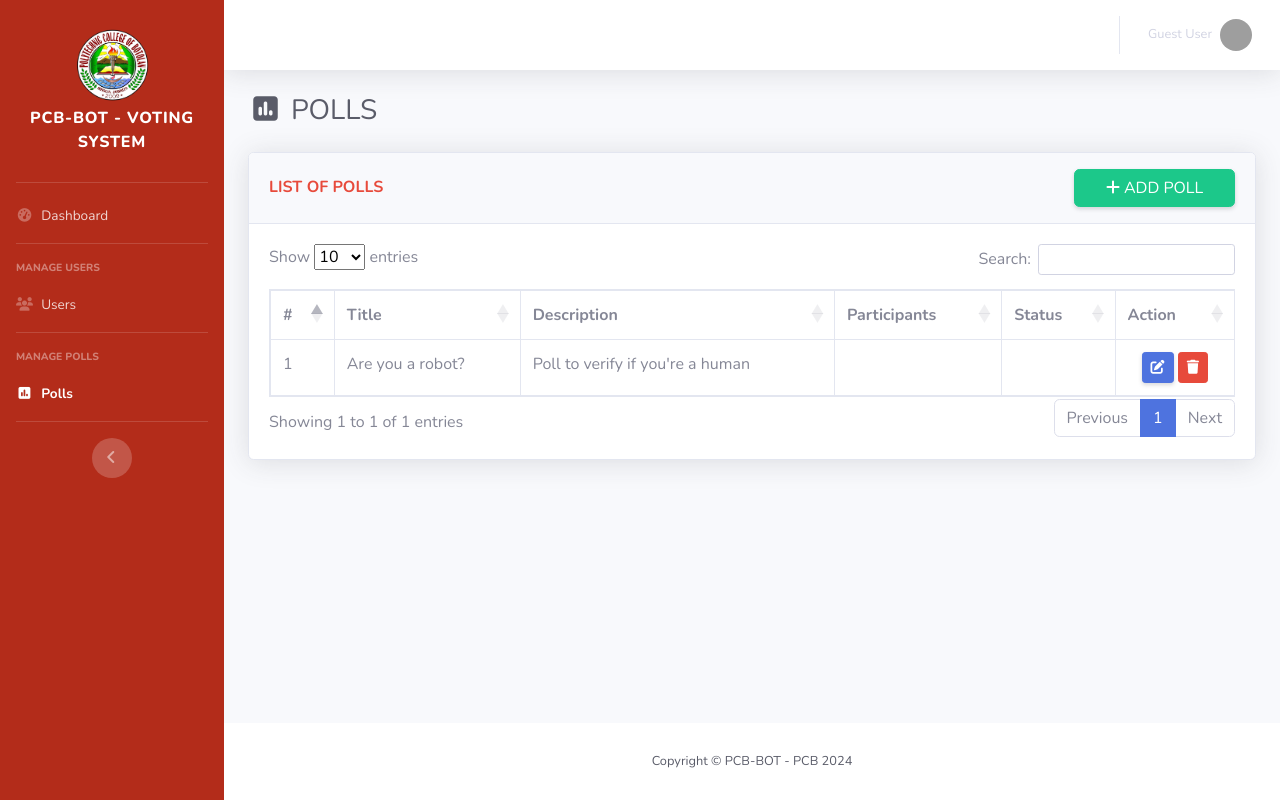
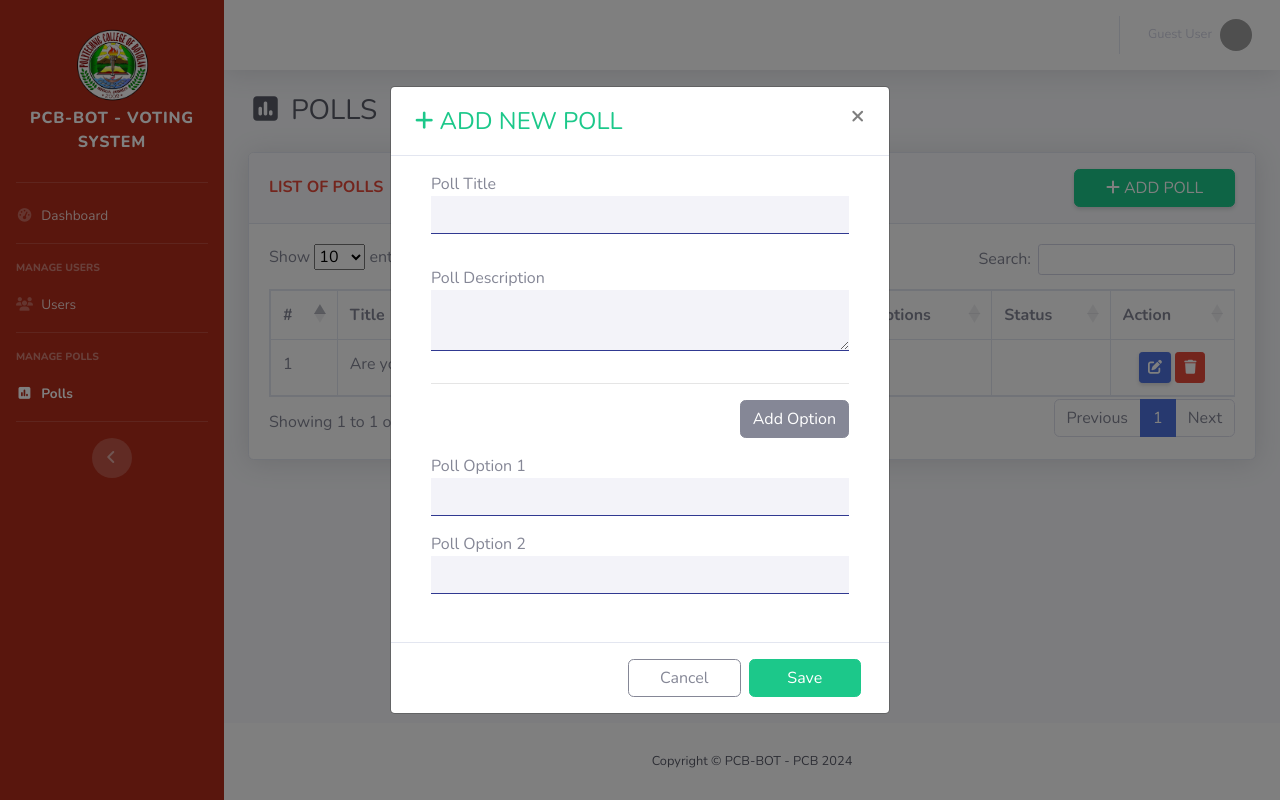
Before and after one commit to itsmeralph09/pcb-bot, a PHP site: page /polls.php in a window 1280 px wide, after a click on "ADD POLL". Run offline with PHP 8.4, Linux system fonts and the light colour scheme; data comes from the database, SQL or seed files in the repository; data that the repository does not hold is empty; some libraries are stand-ins or nearby versions; grey boxes are pictures that could not be loaded.

Commit message:
Added add poll function

```diff
--- /dev/null
+++ b/admin/modal/poll_add_modal.php
@@ -0,0 +1,82 @@
+<!-- Add -->
+<div class="modal fade" id="addNew" tabindex="-1" role="dialog" aria-labelledby="myModalLabel" aria-hidden="true" data-backdrop="static">
+    <div class="modal-dialog modal-dialog-centered" role="document">
+        <div class="modal-content">
+            <div class="modal-header">
+                <div class="row float-left ml-2">
+                    <h4 class="modal-title float-left text-success" id="myModalLabel">
+                        <i class="fas fa-plus fa-sm"></i> ADD NEW POLL
+                    </h4>
+                </div>
+                <div class="row float-right mr-2"><button type="button" class="close float-right" data-dismiss="modal" aria-hidden="true">&times;</button></div>
+            </div>
+            <form method="POST">
+                <div class="modal-body">
+                    <div class="container-fluid">
+                        <div class="row px-0 mb-3">
+                            <div class="col-12 form-group mb-3 px-0">
+                                <div class="col-12 d-flex">
+                                    <label class="control-label modal-label my-auto" for="poll_title">Poll Title</label>
+                                </div>
+                                <div class="col-12">
+                                    <input class="form-control custom-readonly-input" id="poll_title" name="poll_title" type="text" required>
+                                    <div class="invalid-feedback">
+                                        Please input a valid poll title.
+                                    </div>
+                                </div>
+                            </div>
+                        </div>
+                        <div class="row px-0 mb-3">
+                            <div class="col-12 form-group mb-3 px-0">
+                                <div class="col-12 d-flex">
+                                    <label class="control-label modal-label my-auto" for="poll_description">Poll Description</label>
+                                </div>
+                                <div class="col-12">
+                                    <textarea class="form-control custom-readonly-input" id="poll_description" name="poll_description" type="text" required></textarea>
+                                    <div class="invalid-feedback">
+                                        Please input a valid poll description.
+                                    </div>
+                                </div>
+                            </div>
+                        </div>
+                        <hr>
+                        <div class="row px-0 mb-3">
+                            <div class="col-12 text-right">
+                                <button type="button" class="btn btn-secondary" id="add-option-button">Add Option</button>
+                            </div>
+                        </div>
+                        <div id="poll-options-container" class="row px-0 mb-3">
+                            <div class="col-12 form-group mb-3 px-0">
+                                <div class="col-12 d-flex">
+                                    <label class="control-label modal-label my-auto" for="poll_options_0">Poll Option 1</label>
+                                </div>
+                                <div class="col-12">
+                                    <input class="form-control poll-option-input custom-readonly-input" id="poll_options_0" name="poll_options[]" type="text" required>
+                                    <div class="invalid-feedback">
+                                        Please input a valid poll option.
+                                    </div>
+                                </div>
+                            </div>
+                            <div class="col-12 form-group mb-3 px-0">
+                                <div class="col-12 d-flex">
+                                    <label class="control-label modal-label my-auto" for="poll_options_0">Poll Option 2</label>
+                                </div>
+                                <div class="col-12">
+                                    <input class="form-control poll-option-input custom-readonly-input" id="poll_options_1" name="poll_options[]" type="text" required>
+                                    <div class="invalid-feedback">
+                                        Please input a valid poll option.
+                                    </div>
+                                </div>
+                            </div>
+                        </div>
+
+                    </div>
+                </div>
+                <div class="modal-footer col-12 px-4">
+                    <button type="button" class="btn btn-outline-secondary col-12 col-sm-3" data-dismiss="modal">Cancel</button>
+                    <button type="submit" name="edit" class="btn btn-success col-12 col-sm-3" id="addPoll">Save</button>
+                </div>
+            </form>
+        </div>
+    </div>
+</div>
--- a/admin/polls.php
+++ b/admin/polls.php
@@ -54,7 +54,7 @@
                                                     <th scope="col">#</th>
                                                     <th scope="col">Title</th>
                                                     <th scope="col">Description</th>
-                                                    <th scope="col">Participants</th>
+                                                    <th scope="col">Options</th>
                                                     <th scope="col">Status</th>
                                                     <th scope="col">Action</th>
 
@@ -82,6 +82,7 @@
                                                             $status_text = "<span class='text-success'>OPEN</span>";
                                                         }
 
+
                                                         if ($poll_status == "CLOSE") {
                                                             $status_button = "<a class='btn btn-sm btn-success open-poll-btn shadow-sm'
                                                                                 data-toggle='tooltip' data-placement='right' title='Open " . htmlspecialchars($poll_title) . "'
@@ -102,12 +103,21 @@
                                                                               </a>";
                                                         }
 
+                                                        // Fetch poll options
+                                                        $poll_options_query = "SELECT * FROM `poll_options_tbl` WHERE poll_id = $poll_id";
+                                                        $options_result = mysqli_query($con, $poll_options_query) or die(mysqli_error($con));
+                                                        $options = [];
+                                                        while ($option_row = mysqli_fetch_array($options_result)) {
+                                                            $options[] = $option_row['poll_option'];
+                                                        }
+                                                        $options_text = implode(', ', $options);
+
                                                 ?>
                                                 <tr>
                                                     <td class=""><?php echo $counter; ?></td>
                                                     <td class=""><?php echo $poll_title; ?></td>
                                                     <td class=""><?php echo $poll_description; ?></td>
-                                                    <td class=""><?php ?></td>
+                                                    <td><?php echo htmlspecialchars($options_text); ?></td>
                                                     <td class=""><?php echo $status_text; ?></td>
                                                     <td class="text-center">
                                                         <a class="btn btn-sm shadow-sm btn-primary" data-toggle="modal" data-target="#edit_<?php echo $poll_id; ?>"><i class="fa-solid fa-pen-to-square"></i></a>
@@ -134,7 +144,7 @@
                                 </div>
                             </div>
                         </div>
-                        <?php // include('modal/user_add_modal.php'); ?>
+                        <?php include('modal/poll_add_modal.php'); ?>
                     </div>
 
                 </div>
@@ -169,6 +179,32 @@
             $('#myTable').DataTable({
                 scrollX: true
             })
+        });
+    </script>
+
+    <!-- Add Poll Modal Script -->
+    <script>
+        $(document).ready(function() {
+            // Function to add new poll option input field with a remove button
+            $('#add-option-button').on('click', function() {
+                var newIndex = $('.poll-option-input').length;
+                var newOption = `
+                    <div class="col-12 form-group mb-3 px-0 poll-option-group">
+                        <div class="col-12 d-flex">
+                            <label class="control-label modal-label my-auto" for="poll_options_${newIndex}">Poll Option ${newIndex + 1} </label>
+                        </div>
+                        <div class="col-12 d-flex">
+                            <input class="form-control poll-option-input custom-readonly-input" id="poll_options_${newIndex}" name="poll_options[]" type="text" required>
+                            <button type="button" class="btn btn-danger ml-2 remove-option-button">Remove</button>
+                        </div>
+                    </div>`;
+                $('#poll-options-container').append(newOption);
+            });
+
+            // Function to remove poll option input field
+            $(document).on('click', '.remove-option-button', function() {
+                $(this).closest('.poll-option-group').remove();
+            });
         });
     </script>
 
@@ -301,7 +337,7 @@
         });
     </script>
 
-    <!-- Add User Account-->
+    <!-- Add Poll Account-->
     <script>
         $(document).ready(function() {
             // Function to show SweetAlert2 warning message
@@ -313,41 +349,7 @@
                 });
             };
 
-            // Function to check if username or email already exists
-            const checkExistingUser = (formData) => {
-                return new Promise((resolve, reject) => {
-                    $.ajax({
-                        url: 'action/check_user_exists.php', // URL to check the database
-                        type: 'POST',
-                        data: formData.serialize(), // Serialize form data
-                        success: function(response) {
-                            if (response.exists) {
-                                // Highlight the corresponding input fields with red border
-                                if (response.exists.username && response.exists.email) {
-                                    showWarningMessage('Username and Email already exists.');
-                                    formData.find('input[name="username"]').addClass('input-error');
-                                    formData.find('input[name="email"]').addClass('input-error');
-                                } else if (response.exists.username) {
-                                    showWarningMessage('Username already exists.');
-                                    formData.find('input[name="username"]').addClass('input-error');
-                                } else if (response.exists.email) {
-                                    showWarningMessage('Email already exists.');
-                                    formData.find('input[name="email"]').addClass('input-error');
-                                }
-                                reject(); // Reject the promise if department already exists
-                            } else {
-                                resolve(); // Resolve the promise if department doesn't exist
-                            }
-                        },
-                        error: function(xhr, status, error) {
-                            console.error(xhr.responseText); // Output error response to console (for debugging)
-                            reject(); // Reject the promise if there's an error
-                        }
-                    });
-                });
-            };
-
-            $('#addUser').on('click', function(e) {
+            $('#addPoll').on('click', function(e) {
                 e.preventDefault(); // Prevent default form submission
 
                 var formData = $('#addNew form'); // Select the form element
@@ -375,25 +377,10 @@
                     }
                 });
 
-                let passwordsAreValid = true; // Initialize as true
-                const password = formData.find('input[name="password"]').val();
-                const confirmPassword = formData.find('input[name="confirm_password"]').val();
+                if (fieldsAreValid) {
 
-                if (fieldsAreValid) {
-                    if (password !== confirmPassword) {
-                        passwordsAreValid = false;
-                        showWarningMessage("Passwords don't match. Please check and try again.");
-                        formData.find('input[name="confirm_password"]').addClass('is-invalid'); // Add red border to confirm password field
-                    } else {
-                        formData.find('input[name="confirm_password"]').removeClass('is-invalid'); // Remove red border if passwords match
-                    }
-                }
-
-                if (fieldsAreValid && passwordsAreValid) {
-                    checkExistingUser(formData).then(() => {
-                        // If username or email doesn't exist, proceed with form submission
                     $.ajax({
-                            url: 'action/add_user.php', // URL to submit the form data
+                        url: 'action/add_poll.php', // URL to submit the form data
                         type: 'POST',
                         data: formData.serialize(), // Serialize form data
                         success: function(response) {
@@ -402,7 +389,7 @@
                             if (response === 'success') {
                                 Swal.fire({
                                     icon: 'success',
-                                        title: 'User added successfully!',
+                                    title: 'Poll added successfully!',
                                     showConfirmButton: true, // Show OK button
                                     confirmButtonText: 'OK'
                                 }).then(() => {
@@ -411,7 +398,7 @@
                             } else {
                                 Swal.fire({
                                     icon: 'error',
-                                        title: 'Failed to add user!',
+                                    title: 'Failed to add poll!',
                                     text: 'Please try again later.',
                                     showConfirmButton: true,
                                     confirmButtonText: 'OK'
@@ -425,7 +412,7 @@
                             console.error(xhr.responseText); // Output error response to console (for debugging)
                             Swal.fire({
                                 icon: 'error',
-                                    title: 'Failed to add user',
+                                title: 'Failed to add poll',
                                 text: 'Please try again later.',
                                 showConfirmButton: true, // Show OK button
                                 confirmButtonText: 'OK'
@@ -434,13 +421,12 @@
                             });
                         }
                     });
-                     }).catch(() => {
-                        // If user exists, do nothing (error message already shown)
-                    });
+
                 }
             });
         });
     </script>
+
     <!-- Update User Account -->
     <script>
         $(document).ready(function() {
```
Also changed, not shown: admin/action/add_poll.php (added, +44 -0 lines). Lines whose indentation alone changed are shown as unchanged.
